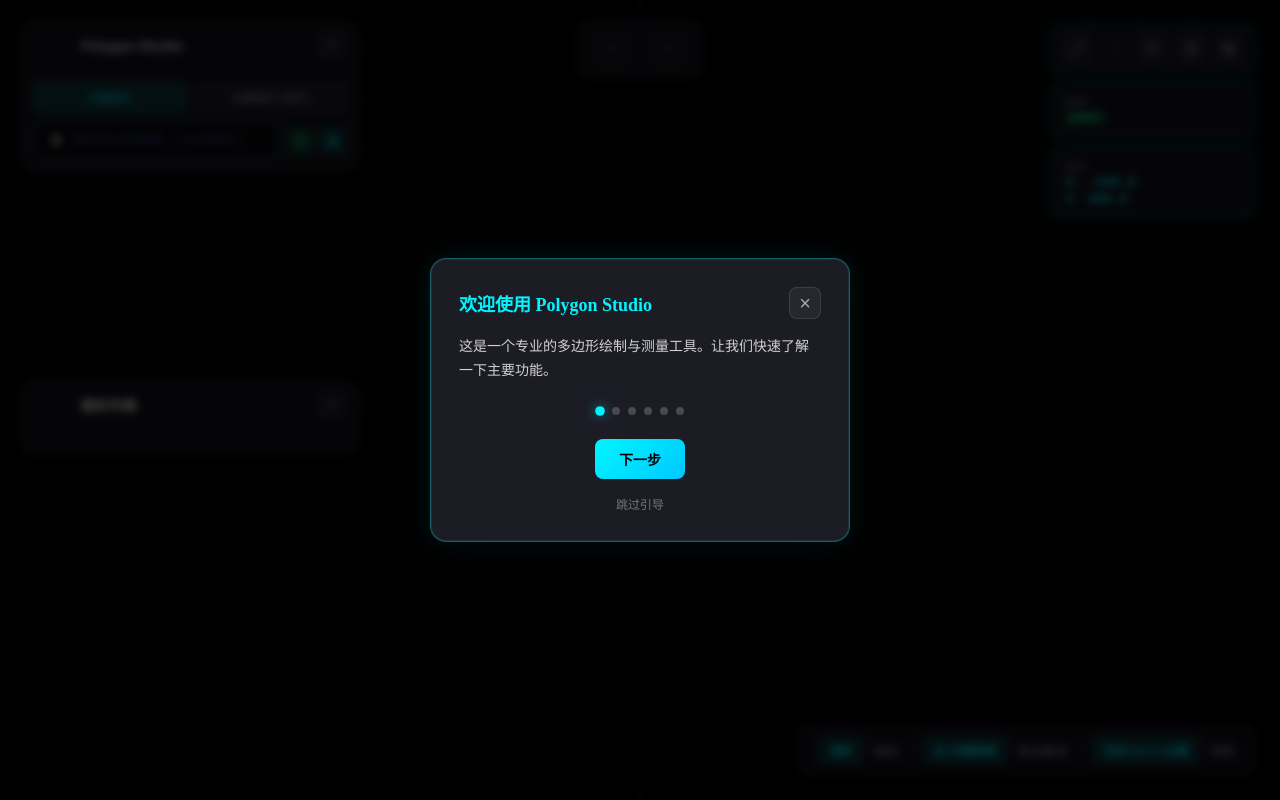
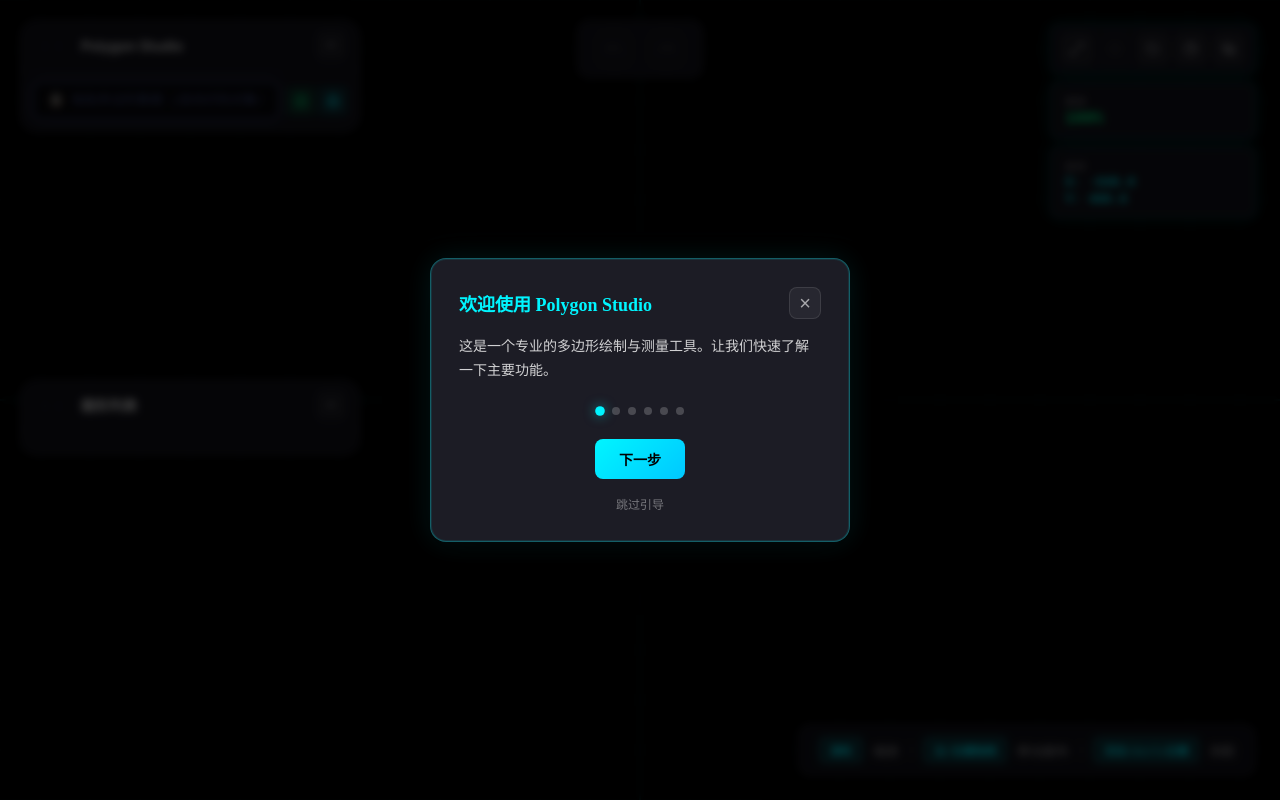
Before and after one commit to Bryan-ZBY/polygon-drawer, a Vue app: page / in a window 1280 px wide. Built offline with nearby package versions, Linux system fonts and the light colour scheme; the HTML template or start-up script is replaced by a standard one.

Commit message:
简化输入框

```diff
--- a/src/App.vue
+++ b/src/App.vue
@@ -2182,6 +2182,21 @@
     e.preventDefault()
     redo()
   }
+  // Delete 键删除选中的图形或测距线
+  if (e.key === 'Delete' || e.key === 'Backspace') {
+    // 如果有选中的测距线，删除测距线
+    if (selectedMeasurementId.value) {
+      e.preventDefault()
+      deleteMeasurement(selectedMeasurementId.value)
+      return
+    }
+    // 如果有选中的图形，删除图形
+    if (selectedId.value) {
+      e.preventDefault()
+      deleteGeometry(selectedId.value)
+      return
+    }
+  }
 }
 
 // 添加图形
@@ -2578,7 +2593,7 @@
   const padding = 0.8
   const scaleX = (canvas.width * padding) / width
   const scaleY = (canvas.height * padding) / height
-  const targetScale = Math.max(0.1, Math.min(100, Math.min(scaleX, scaleY)))
+  const targetScale = Math.max(0.1, Math.min(500, Math.min(scaleX, scaleY)))
   const targetOffsetX = -centerX * targetScale
   const targetOffsetY = centerY * targetScale
 
@@ -2590,7 +2605,23 @@
 const fitViewToSelected = () => {
   if (!selectedId.value) return
 
-  const geometry = geometries.value.find(g => g.id === selectedId.value)
+  // 先在顶层 geometries 中查找
+  let geometry = geometries.value.find(g => g.id === selectedId.value)
+
+  // 如果没找到，在多边形组中查找
+  if (!geometry) {
+    for (const g of geometries.value) {
+      if (g.type === 'group') {
+        const group = g as PolygonGroup
+        const polygon = group.polygons.find(p => p.id === selectedId.value)
+        if (polygon) {
+          geometry = polygon
+          break
+        }
+      }
+    }
+  }
+
   if (!geometry) return
 
   fitViewToGeometry(geometry, true) // true 表示使用动画
@@ -2654,7 +2685,7 @@
   }
 
   // 限制缩放范围
-  scale = Math.max(0.1, Math.min(100, scale))
+  scale = Math.max(0.1, Math.min(500, scale))
 
   // 计算偏移量，使图形居中显示在屏幕中间
   const targetOffsetX = -centerX * scale
@@ -2859,7 +2890,7 @@
   const scaleFactor = e.deltaY > 0 ? 0.9 : 1.1
   const newScale = viewState.value.scale * scaleFactor
 
-  if (newScale < 0.1 || newScale > 100) return
+  if (newScale < 0.1 || newScale > 1000) return
 
   // 获取鼠标在画布上的位置
   const rect = canvas.getBoundingClientRect()
--- a/src/components/RealtimeInput.vue
+++ b/src/components/RealtimeInput.vue
@@ -24,7 +24,7 @@
 const isValid = ref(false)
 const is3DMode = ref(false)
 const isProcessing = ref(false)
-const inputMode = ref<'points' | 'edges'>('points')
+const inputMode = ref<'points' | 'edges'>('points') // 自动识别，保留用于样式
 
 // 常量配置
 const MAX_POINTS = 10000 // 最大点数限制
@@ -490,13 +490,23 @@
 
       // 检查是否是嵌套数组（多边形组格式）
       if (data.length > 0 && Array.isArray(data[0])) {
-        // 检查是否是拱形多边形组（子数组包含 ArchHeight 或 IsInnerArc 属性）
-        const hasArcProperties = data[0].length > 0 && data[0][0] && (
-          data[0][0].ArchHeight !== undefined || data[0][0].archHeight !== undefined ||
-          data[0][0].IsInnerArc !== undefined || data[0][0].isInnerArc !== undefined
+        // 检查是否是拱形多边形组（检查所有多边形的所有边是否有 ArchHeight 或 IsInnerArc 属性）
+        const hasArcProperties = data.some((polygon: any) =>
+          Array.isArray(polygon) && polygon.some((edge: any) =>
+            edge && (
+              edge.ArchHeight !== undefined || edge.archHeight !== undefined ||
+              edge.IsInnerArc !== undefined || edge.isInnerArc !== undefined
+            )
+          )
         )
 
-        if (hasArcProperties || inputMode.value === 'edges') {
+        // 检查是否是边数据格式（包含 P1, P2 属性）
+        const hasEdgeFormat = data.some((polygon: any) =>
+          Array.isArray(polygon) && polygon.length > 0 && polygon[0] &&
+          (polygon[0].P1 || polygon[0].p1) && (polygon[0].P2 || polygon[0].p2)
+        )
+
+        if (hasArcProperties || hasEdgeFormat || inputMode.value === 'edges') {
           // 解析为拱形多边形组
           const result = parseArcPolygonGroup(data)
           if (result.success && result.polygons) {
@@ -607,28 +617,10 @@
 
 <template>
   <div class="realtime-input">
-    <div class="input-mode-tabs">
-      <button
-        class="mode-tab"
-        :class="{ active: inputMode === 'points' }"
-        @click="inputMode = 'points'"
-      >
-        点集模式
-      </button>
-      <button
-        class="mode-tab"
-        :class="{ active: inputMode === 'edges' }"
-        @click="inputMode = 'edges'"
-      >
-        边集模式 (拱形)
-      </button>
-    </div>
     <div class="input-row">
       <input
         v-model="inputText"
-        :placeholder="inputMode === 'edges'
-          ? '📋 粘贴边集数据 (支持 ArchHeight/IsInnerArc)'
-          : '📋 粘贴多边形数据 (JSON格式)'"
+        placeholder="📋 粘贴多边形数据 (自动识别点集/边集格式)"
         class="glass-input"
         :class="{ valid: isValid, invalid: localError, 'mode-3d': is3DMode, processing: isProcessing, 'mode-edges': inputMode === 'edges' }"
         :disabled="isProcessing"
@@ -657,35 +649,6 @@
 <style scoped>
 .realtime-input {
   width: 100%;
-}
-
-.input-mode-tabs {
-  display: flex;
-  gap: 8px;
-  margin-bottom: 10px;
-}
-
-.mode-tab {
-  flex: 1;
-  padding: 6px 10px;
-  background: rgba(255, 255, 255, 0.05);
-  border: 1px solid rgba(255, 255, 255, 0.1);
-  border-radius: 6px;
-  font-size: 11px;
-  font-weight: 500;
-  color: rgba(255, 255, 255, 0.6);
-  cursor: pointer;
-  transition: all 0.3s ease;
-}
-
-.mode-tab:hover {
-  background: rgba(255, 255, 255, 0.1);
-}
-
-.mode-tab.active {
-  background: rgba(0, 245, 255, 0.15);
-  border-color: rgba(0, 245, 255, 0.4);
-  color: #00f5ff;
 }
 
 .input-row {
```
